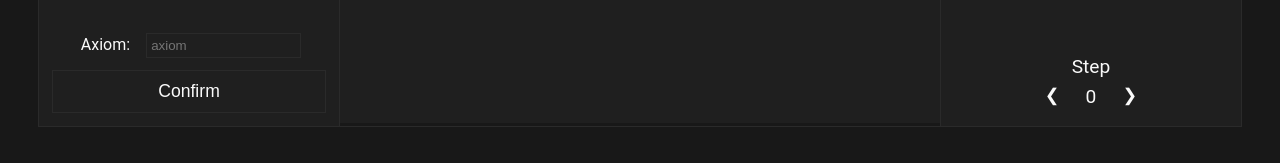
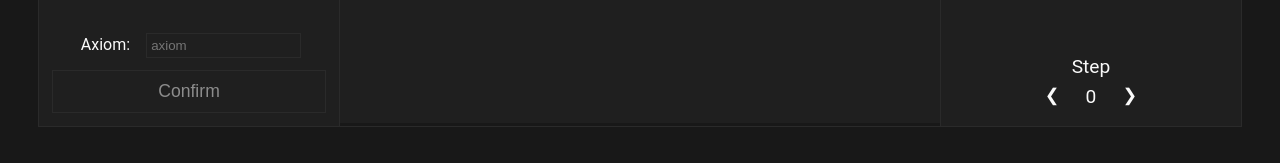
Before and after one commit to michalkr52/l-system-visualiser, a React (Create React App) app: page / in a window 1280 px wide. Shown: the part 589-752 px from the top of the page. Built offline with nearby package versions, Linux system fonts and the light colour scheme.

Commit message:
confirm button disabled condition

```diff
--- a/src/components/AxiomSettings.js
+++ b/src/components/AxiomSettings.js
@@ -3,14 +3,14 @@ import { AlgorithmContext } from "../contexts/AlgorithmContext";
 import { useContext } from "react";
 
 function AxiomSettings() {
-    const { axiom, invalidatedRules, setAxiom } = useContext(AlgorithmContext);
+    const { axiom, invalidRules, setAxiom } = useContext(AlgorithmContext);
 
     return (
         <div id="axiom-settings" className="settings-content">
         <div className="axiom-label">Axiom:</div>
             <input type="text" placeholder="axiom"
                 value={axiom} onChange={e => setAxiom(e.target.value)}
-                className={"axiom-input" + (invalidatedRules.includes(-1) && axiom.length == 0 ? " invalid" : "")} />
+                className={"axiom-input" + (invalidRules.includes(-1) && axiom.length == 0 ? " invalid" : "")} />
         </div>
     );
 }
--- a/src/components/ConfirmButton.js
+++ b/src/components/ConfirmButton.js
@@ -3,7 +3,7 @@ import { useContext } from "react";
 import { AlgorithmContext } from "../contexts/AlgorithmContext";
 
 function ConfirmButton() {
-    const { confirmed, setConfirmed, onConfirm } = useContext(AlgorithmContext);
+    const { rules, axiom, confirmed, setConfirmed, onConfirm } = useContext(AlgorithmContext);
 
     if (confirmed) {
         return (
@@ -12,7 +12,8 @@ function ConfirmButton() {
     }
     else {
         return (
-            <button className="confirm-button confirm-false" onClick={e => onConfirm()}>Confirm</button>
+            <button className="confirm-button confirm-false" onClick={e => onConfirm()}
+                disabled={rules.length <= 0 || axiom.length <= 0}>Confirm</button>
         );
     }
 }
--- a/src/components/RuleEntry.js
+++ b/src/components/RuleEntry.js
@@ -4,19 +4,19 @@ import { AlgorithmContext } from "../contexts/AlgorithmContext";
 
 function RuleEntry(props) {
     const { index, predecessor, successor } = props;
-    const { invalidatedRules, confirmed, removeRule, updateRulePredecessor, updateRuleSuccessor } = useContext(AlgorithmContext);
+    const { invalidRules, confirmed, removeRule, updateRulePredecessor, updateRuleSuccessor } = useContext(AlgorithmContext);
 
     return (
         <div className="rule-entry">
             {index + 1}.
             <input type="text" placeholder="predecessor" value={predecessor}
                 onChange={e => updateRulePredecessor(index, e.target.value)}
-                className={invalidatedRules.includes(index) && predecessor.length == 0 ? "invalid" : ""}
+                className={invalidRules.includes(index) && predecessor.length == 0 ? "invalid" : ""}
                 disabled={confirmed} />
             &rarr;
             <input type="text" placeholder="successor" value={successor}
                 onChange={e => updateRuleSuccessor(index, e.target.value)}
-                className={invalidatedRules.includes(index) && successor.length == 0  ? "invalid" : ""}
+                className={invalidRules.includes(index) && successor.length == 0  ? "invalid" : ""}
                 disabled={confirmed} />
             <button className={"remove-rule" + (confirmed ? " disabled" : "")}
                 onClick={e => removeRule(index)} disabled={confirmed}>&#10006;</button>
--- a/src/components/styles/ConfirmButton.css
+++ b/src/components/styles/ConfirmButton.css
@@ -10,7 +10,12 @@
     width: calc(100% - 16px);
 }
 
-.confirm-button:hover {
+.confirm-button:hover:enabled {
     cursor: pointer;
     border: 1px solid var(--border-focus);
 }
+
+.confirm-button:disabled {
+    cursor: not-allowed;
+    color: var(--text-disabled);
+}
--- a/src/contexts/AlgorithmContext.js
+++ b/src/contexts/AlgorithmContext.js
@@ -7,7 +7,7 @@ export const AlgorithmContext = createContext({
     axiom: "",
     output: [],
     displayedStep: 0,
-    invalidatedRules: [],
+    invalidRules: [],
     confirmed: false,
     setAxiom: (value) => {},
     setOutput: (value) => {},
@@ -26,7 +26,7 @@ export function AlgorithmProvider(props) {
     const [axiom, setAxiom] = useState("");
     const [output, setOutput] = useState([]);
     const [displayedStep, setDisplayedStep] = useState(0);
-    const [invalidatedRules, setInvalidatedRules] = useState([]);
+    const [invalidRules, setinvalidRules] = useState([]);
     const [confirmed, setConfirmed] = useState(false);
 
     const addRule = (predecessor, successor) => {
@@ -80,15 +80,19 @@ export function AlgorithmProvider(props) {
             correct = false;
             invalid.push(-1);
         }
+        if (rules.length === 0) {
+            correct = false;
+            invalid.push(-2);
+        }
 
         if (correct) {
-            setInvalidatedRules([]);
+            setinvalidRules([]);
             setOutput([]);
             setDisplayedStep(0);
             setConfirmed(true);
         }
         else {
-            setInvalidatedRules([...invalid]);
+            setinvalidRules([...invalid]);
             setConfirmed(false);
         }
     };
@@ -99,7 +103,7 @@ export function AlgorithmProvider(props) {
             axiom: axiom,
             output: output,
             displayedStep: displayedStep,
-            invalidatedRules: invalidatedRules,
+            invalidRules: invalidRules,
             confirmed: confirmed,
             setAxiom: setAxiom,
             setOutput: setOutput,
--- a/src/contexts/ThemeContext.js
+++ b/src/contexts/ThemeContext.js
@@ -7,14 +7,16 @@ const themes = {
         "bg-panel": "#f0f0f0",
         "border": "#d9d9d9",
         "border-focus": "#bfbfbf",
-        "text-primary": "#000000"
+        "text-primary": "#000000",
+        "text-disabled": "#8c8c8c"
     },
     "dark": {
         "bg": "#181818",
         "bg-panel": "#1f1f1f",
         "border": "#2a2a2a",
         "border-focus": "#3d3d3d",
-        "text-primary": "#fafafa"
+        "text-primary": "#fafafa",
+        "text-disabled": "#8c8c8c"
     }
 }
 
--- a/src/index.css
+++ b/src/index.css
@@ -4,6 +4,7 @@
     --border: #2a2a2a;
     --border-focus: #3d3d3d;
     --text-primary: #fafafa;
+    --text-disabled: #8c8c8c;
 }
 
 html,
```
